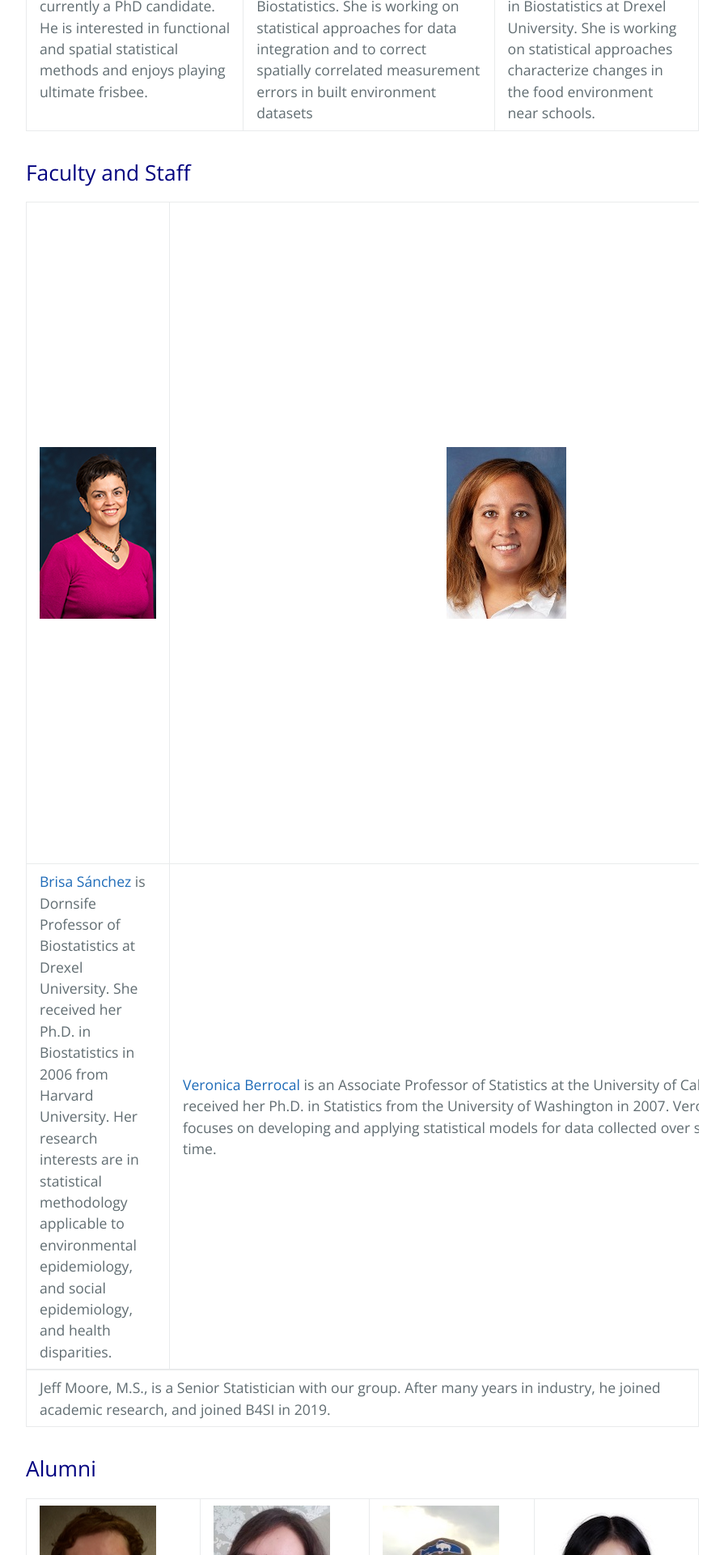
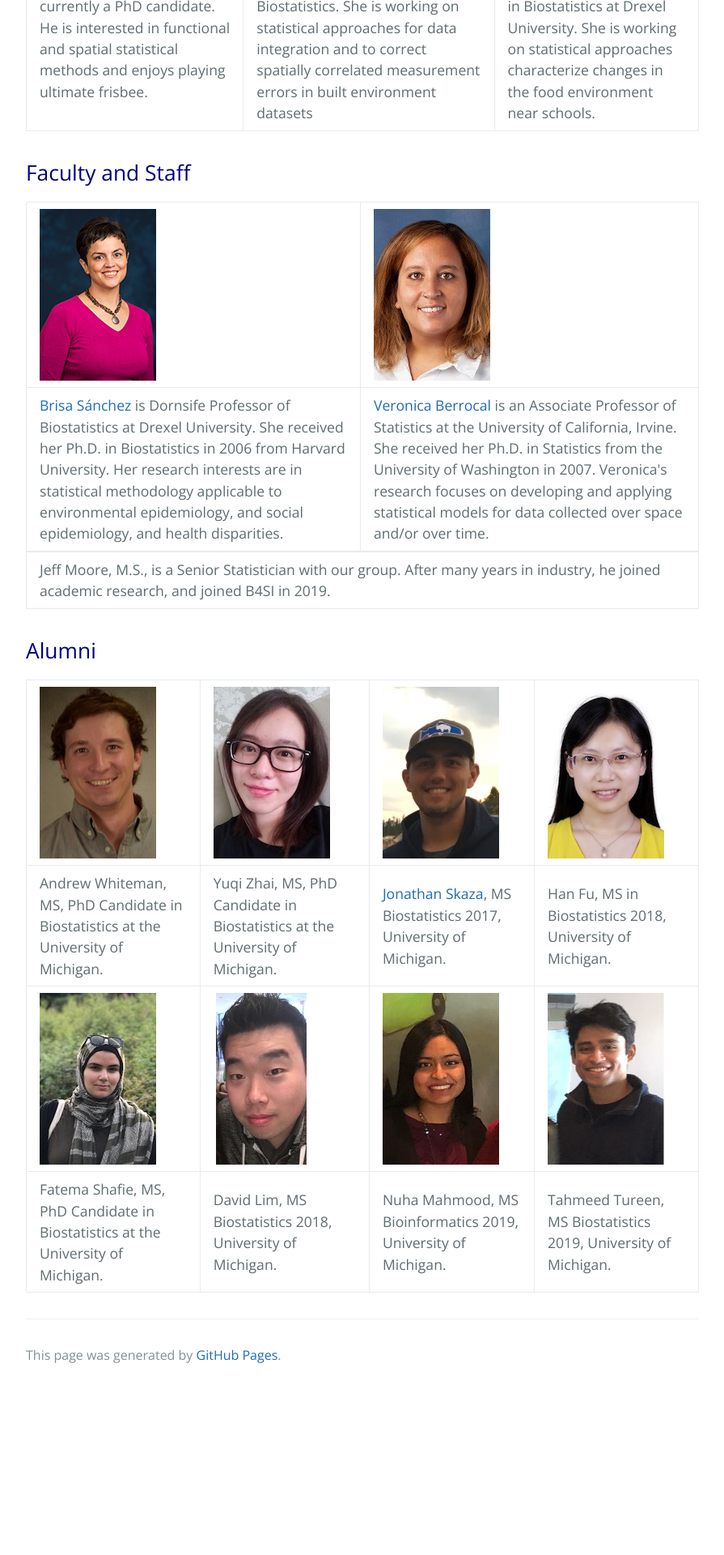
Before and after one commit to Biostatistics4SocialImpact/Biostatistics4SocialImpact.github.io, a Jekyll site: the page built from people.md, in a window 1280 px wide. Shown: the part 809-2729 px from the top of the page at 81% size, without its empty margins (192-1087 px from the left). Built offline with Jekyll 4.4.1, drawn with Linux system fonts in a browser that asks for light colours; after the commit the page ends 2526 px from its top, so only the background shows below that.

Commit message:
Update cayman.css

```diff
--- a/css/cayman.css
+++ b/css/cayman.css
@@ -205,8 +205,8 @@ a:hover { text-decoration: underline; }
 
 .thumbveronica {
   background: url('/assets/veronica2.jpg') 50% 50% no-repeat; /* 50% 50% centers image in div */
-  width: 800px;
-  height: 800px;
+  width: 144px;
+  height: 212px;
 }
 
 .thumbskaza {
```
